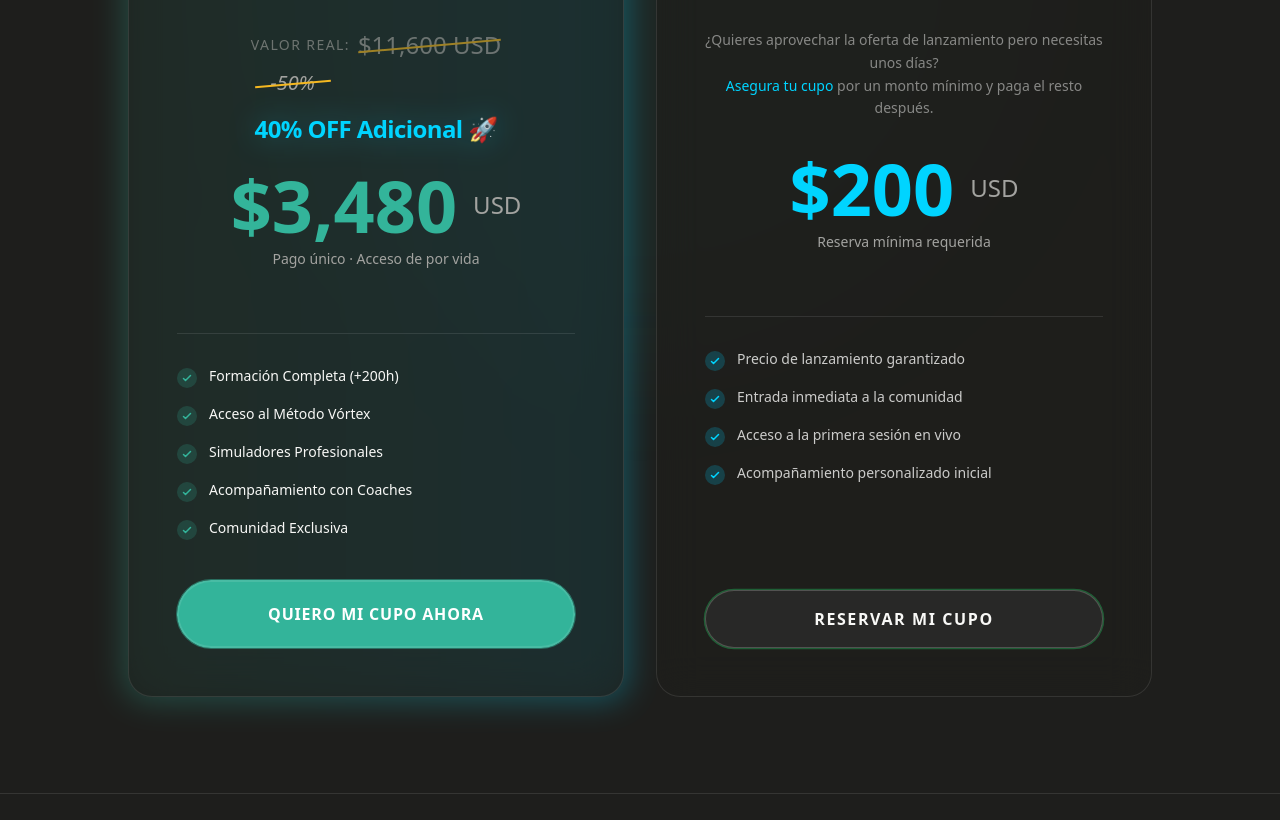
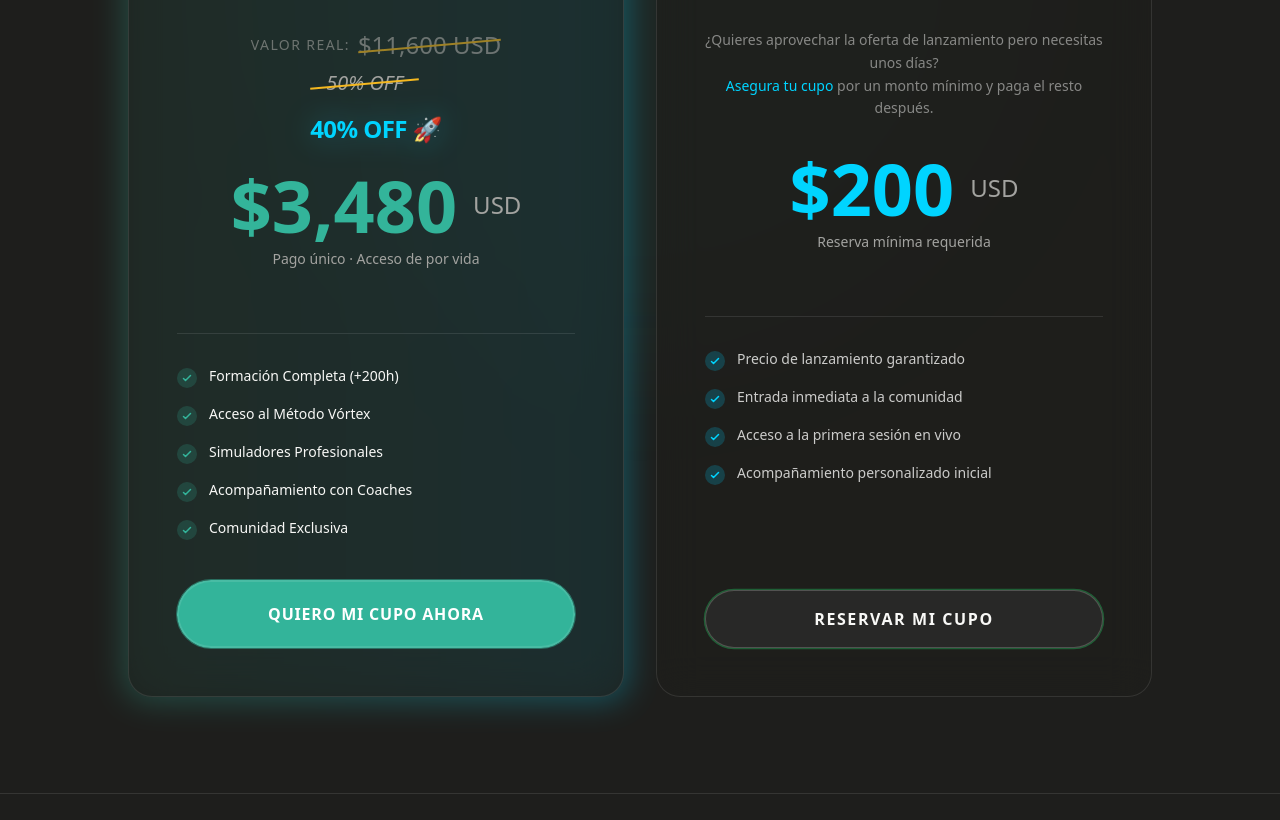
Before and after one commit to andresagudelo-financiera/money-traning, an Astro site: page / in a window 1280 px wide. Shown: the part 2799-3619 px from the top of the page. Built offline with nearby package versions, Linux system fonts and the light colour scheme; Astro itself is replaced by a stand-in of ours; a web font is replaced by a local one.

Commit message:
style: update pricing discount label to 50% OFF

```diff
--- a/src/components/pricing/PricingSection.astro
+++ b/src/components/pricing/PricingSection.astro
@@ -102,12 +102,12 @@ const reserveUrl = "https://pay.hotmart.com/Q104268411L?off=o96xp0c2";
               <div
                 class="text-soft-gray/50 text-xl font-black price-crossed italic inline-block px-4"
               >
-                -50%
+                50% OFF
               </div>
               <div
                 class="text-rebellion-cyan text-xl md:text-2xl font-black tracking-tight drop-shadow-[0_0_15px_rgba(0,212,255,0.3)]"
               >
-                40% OFF Adicional 🚀
+                40% OFF 🚀
               </div>
             </div>
           </div>
```
